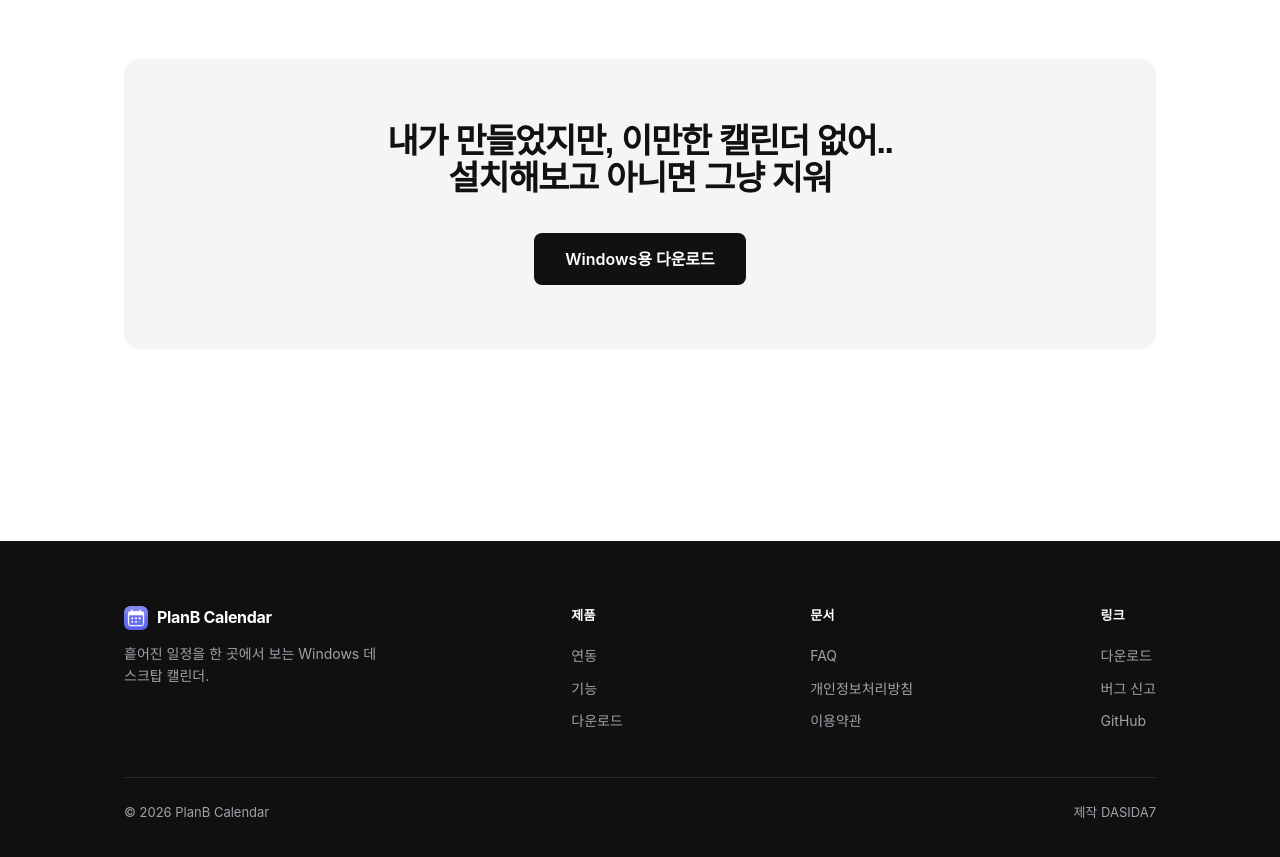
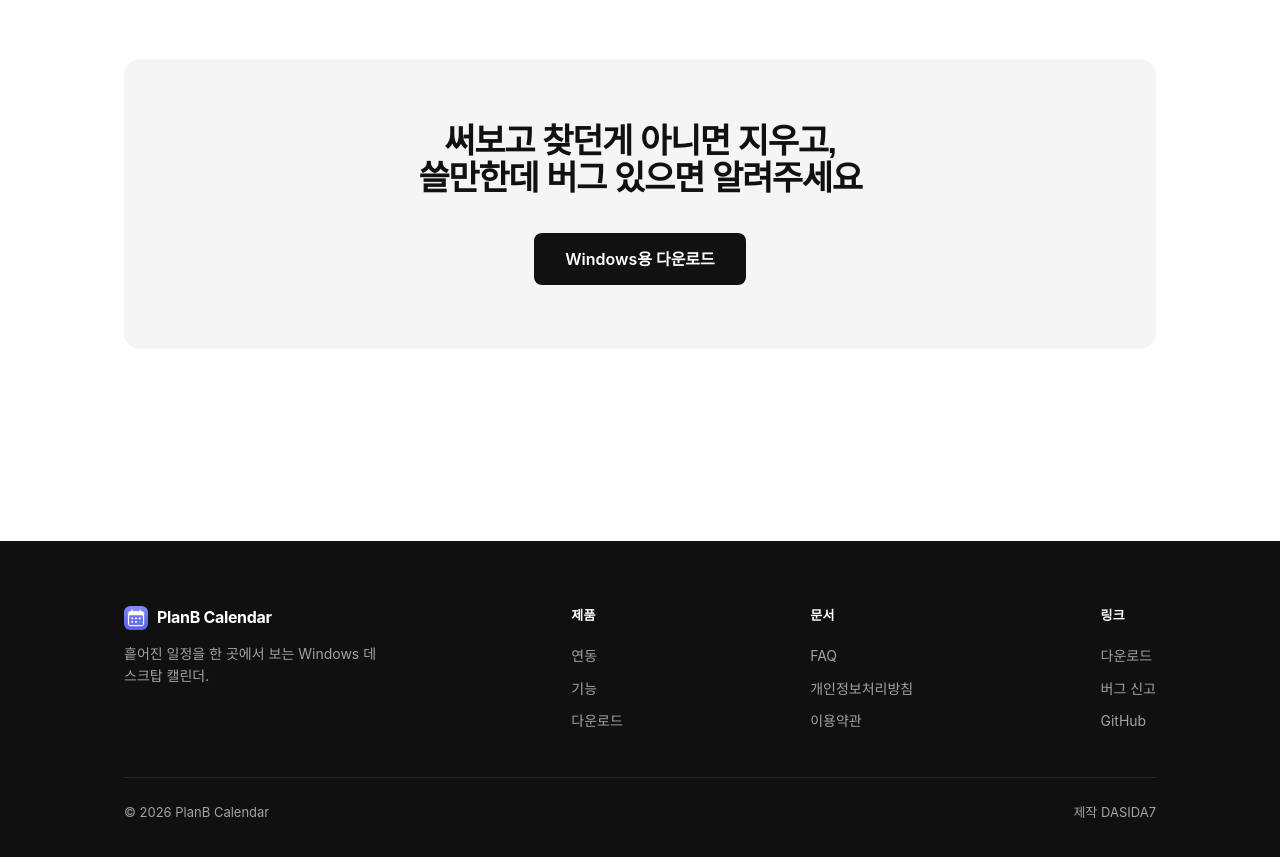
Before and after one commit to planbcalendar/planbcalendar.github.io, a plain HTML site: page index.html in a window 1280 px wide. Shown: the part 7660-8517 px from the top of the page. Drawn offline with Linux system fonts and the light colour scheme; a web font is replaced by a local one.

Commit message:
docs: 다운로드 CTA 문구 변경 (써보고 아니면 지우고 버그 제보 요청)

```diff
--- a/index.html
+++ b/index.html
@@ -293,7 +293,7 @@
 
 <section class="blk" id="download"><div class="wrap">
   <div class="ctaband">
-    <h2 class="disp">내가 만들었지만, 이만한 캘린더 없어..<br>설치해보고 아니면 그냥 지워</h2>
+    <h2 class="disp">써보고 찾던게 아니면 지우고,<br>쓸만한데 버그 있으면 알려주세요</h2>
     <a class="btn btnP" style="height:52px;padding:0 30px;font-size:16px;margin-top:12px;" href="https://github.com/planbcalendar/planbcalendar.github.io/releases/latest">Windows용 다운로드</a>
   </div>
 </div></section>
```
